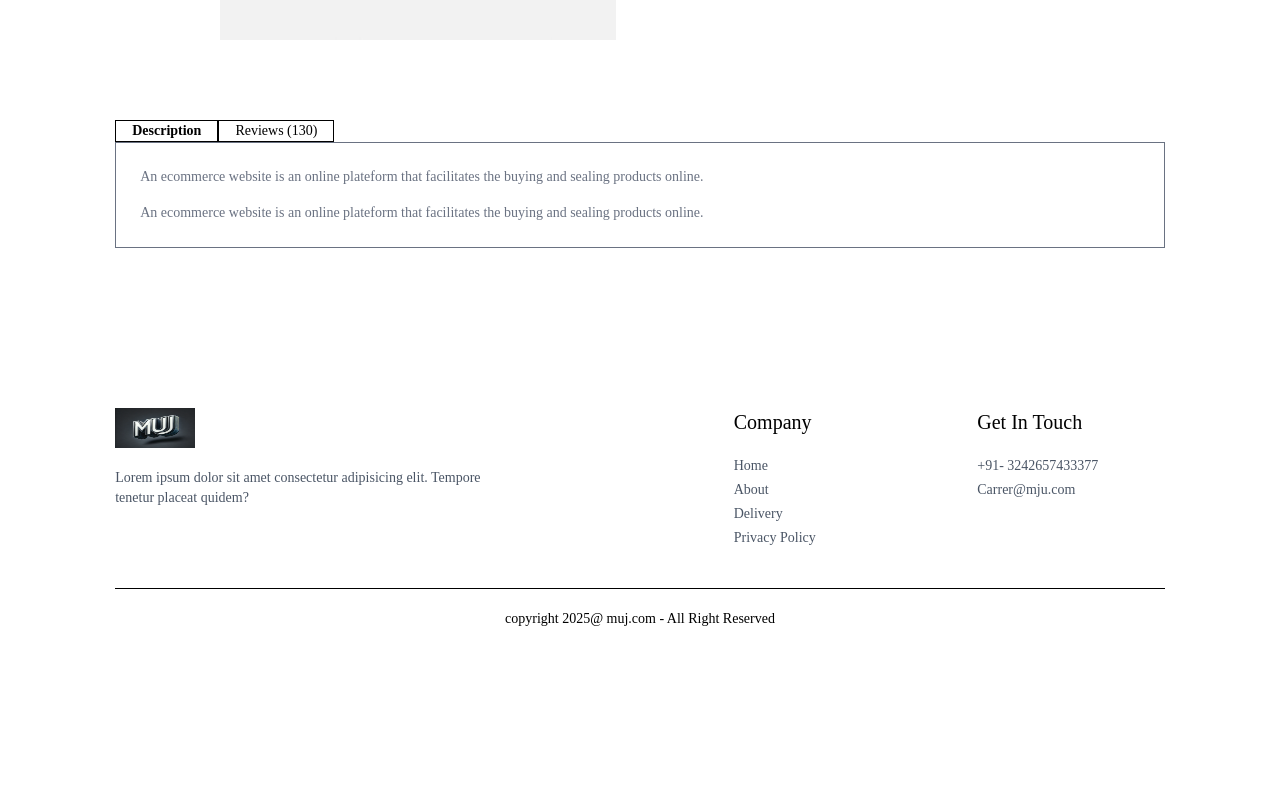
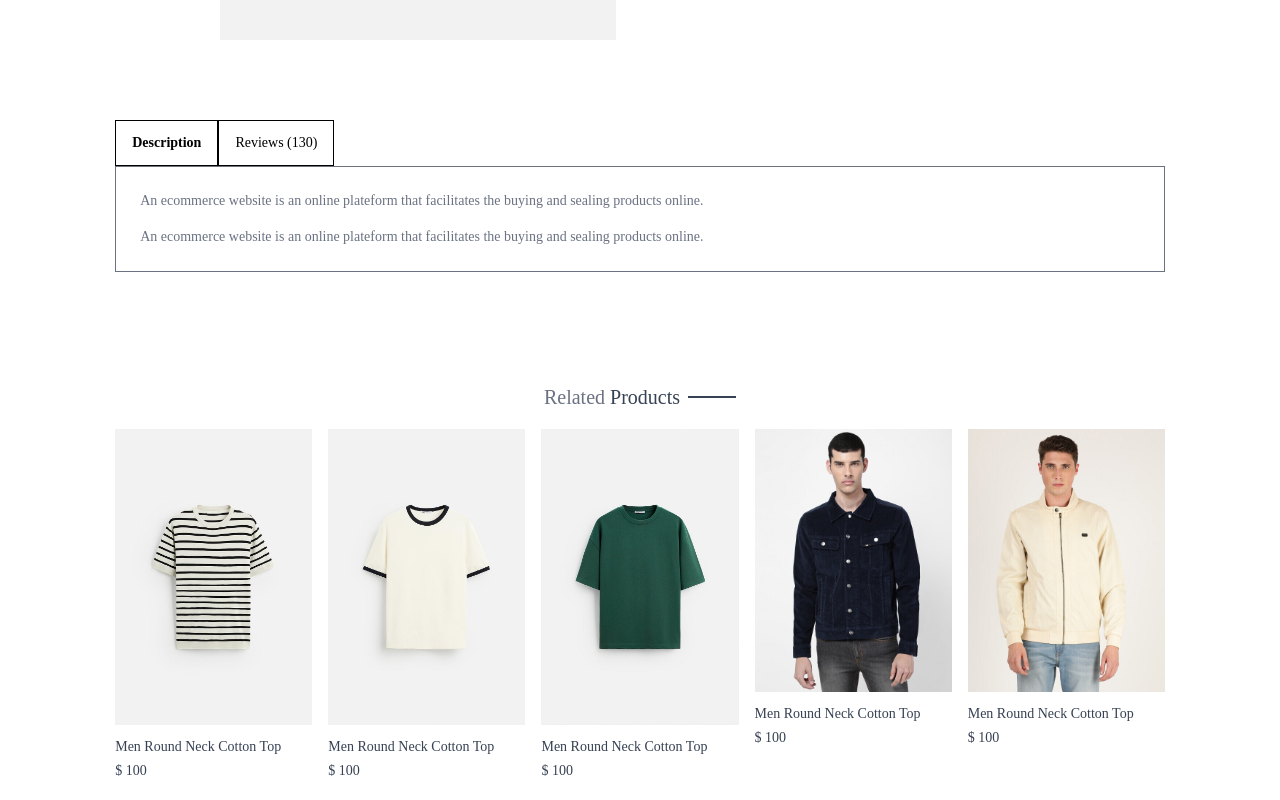
Before and after one commit to omprakash8788/MUJ-Ecommerce, a React (Vite) app in the folder frontend/: page /product/aa in a window 1280 px wide. Shown: the part 700-1500 px from the top of the page. Before the commit the page ends 1349 px from the top, so only its background shows below. Built offline with nearby package versions, Linux system fonts and the light colour scheme.

Commit message:
adding related product ui

```diff
--- /dev/null
+++ b/frontend/src/components/RelatedProduct.jsx
@@ -0,0 +1,45 @@
+import React, { useContext, useEffect, useState } from 'react'
+import { ShopContext } from '../context/ShopContext'
+import Title from './Title';
+import ProductItem from './ProductItem';
+
+const RelatedProduct = ({category, subCategory}) => {
+    const {products}=useContext(ShopContext);
+    const [related, setRelated]=useState([]);
+    console.log(related);
+
+
+    useEffect(()=>{
+     if(products.length>0){
+        let productCopy = products.slice();
+        productCopy=productCopy.filter((item)=>category===item.category)
+        productCopy=productCopy.filter((item)=>subCategory===item.subCategory)
+
+        // console.log(productCopy.slice(0,5))
+        setRelated(productCopy.slice(0,5))
+     }
+    },[products])
+
+  return (
+    <div className='my-24'>
+        <div className='text-center text-3xl py-2'>
+           <Title text1={"Related"} text2={"Products"}/>
+        </div>
+        <div className='grid grid-cols-2 sm:grid-cols-3 md:grid-cols-4 lg:grid-cols-5 gap-4 gap-y-6'>
+        {
+            related.map((item, index)=>(
+                <ProductItem
+                 key={index}
+                 id={item._id}
+                 name={item.name}
+                 price={item.price}
+                 image={item.image}
+                />
+            ))
+        }
+        </div>
+    </div>
+  )
+}
+
+export default RelatedProduct
--- a/frontend/src/pages/Product.jsx
+++ b/frontend/src/pages/Product.jsx
@@ -2,6 +2,7 @@
 import { useParams } from "react-router-dom";
 import { ShopContext } from "../context/ShopContext";
 import { assets } from "../assets/assets";
+import RelatedProduct from "../components/RelatedProduct";
 
 const Product = () => {
   const { productId } = useParams();
@@ -93,14 +94,16 @@
       {/* review section */}
       <div className="mt-20">
         <div className="flex">
-          <b className="border px-4 text-sm">Description</b>
-          <p className="border px-4 text-sm">Reviews (130)</p>
+          <b className="border px-4 py-3 text-sm">Description</b>
+          <p className="border px-4 py-3 text-sm">Reviews (130)</p>
         </div>
         <div className="flex flex-col gap-4 border px-6 py-6 text-sm text-gray-500">
          <p>An ecommerce website is  an online plateform that facilitates the buying and sealing products online.</p>
          <p>An ecommerce website is  an online plateform that facilitates the buying and sealing products online.</p>
         </div>
       </div>
+      {/* related product */}
+      <RelatedProduct category={productData.category} subCategory={productData.subCategory}/>
     </div>
   ) : (
     <div className="opacity-0"></div>
```
